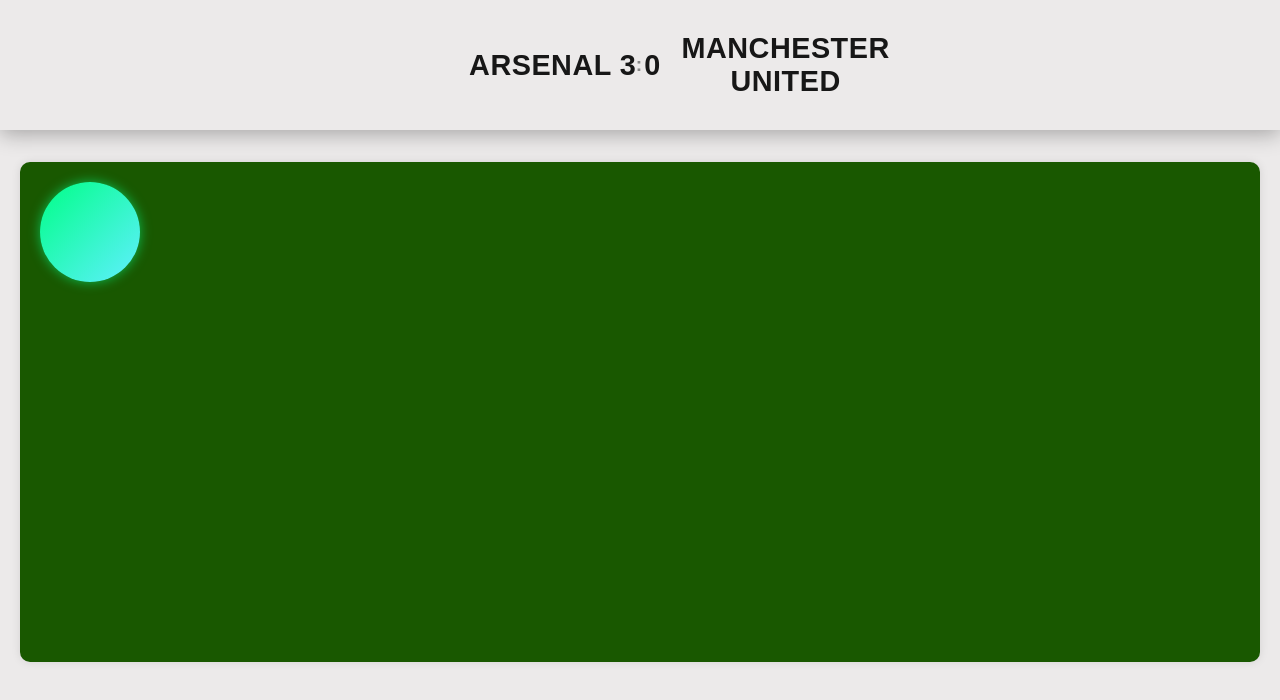
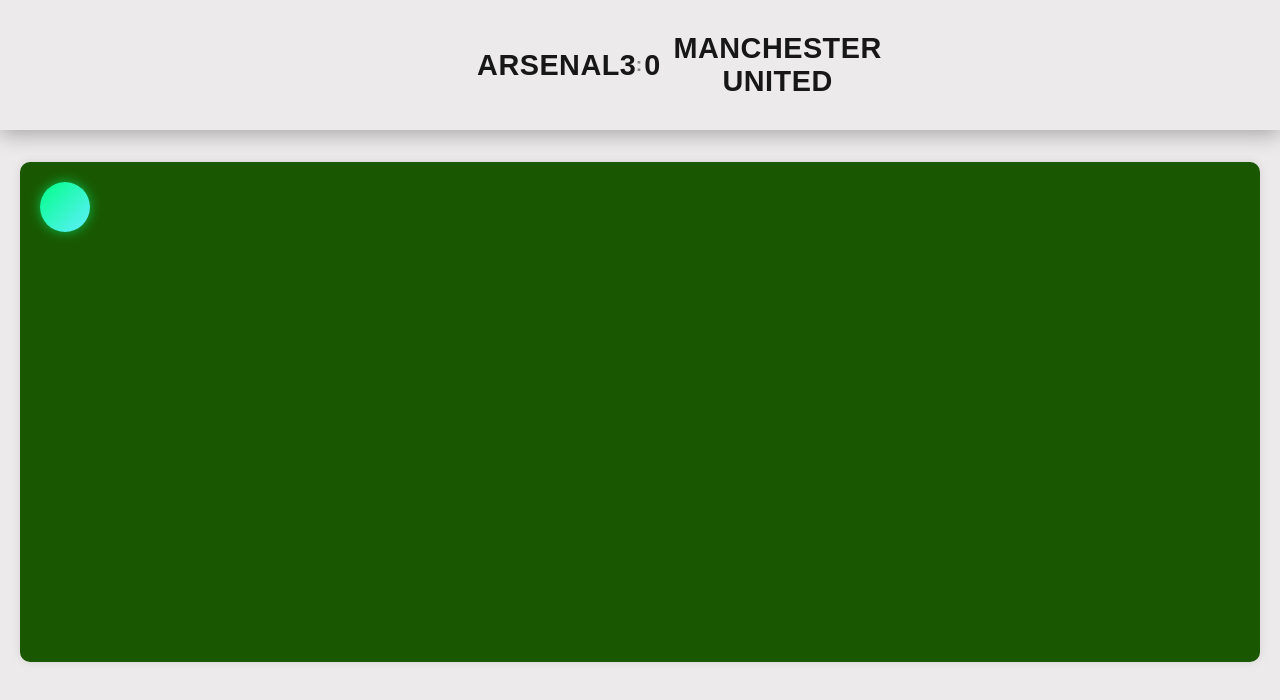
Before and after one commit to angusmacminn/fixtures, a Next.js app: page /game in a window 1280 px wide. Shown: the top 700 px of the page. Built offline with nearby package versions, Linux system fonts and the light colour scheme.

Commit message:
header updates

```diff
--- a/src/styles/Home.module.scss
+++ b/src/styles/Home.module.scss
@@ -68,8 +68,8 @@
 }
 
 .player {
-  width: 100px;
-  height: 100px;
+  width: 50px;
+  height: 50px;
   border-radius: 50%;
   background: linear-gradient(135deg, #00ff87, #60efff);
   box-shadow: 0 0 12px rgba(0, 255, 135, 0.6);
--- a/src/styles/MatchHeader.module.scss
+++ b/src/styles/MatchHeader.module.scss
@@ -23,7 +23,7 @@
 .teamSection {
     display: flex;
     align-items: center;
-    gap: 0.5rem;
+    // gap: 0.5rem;
     flex: 1;
 
     &:first-child {
```
